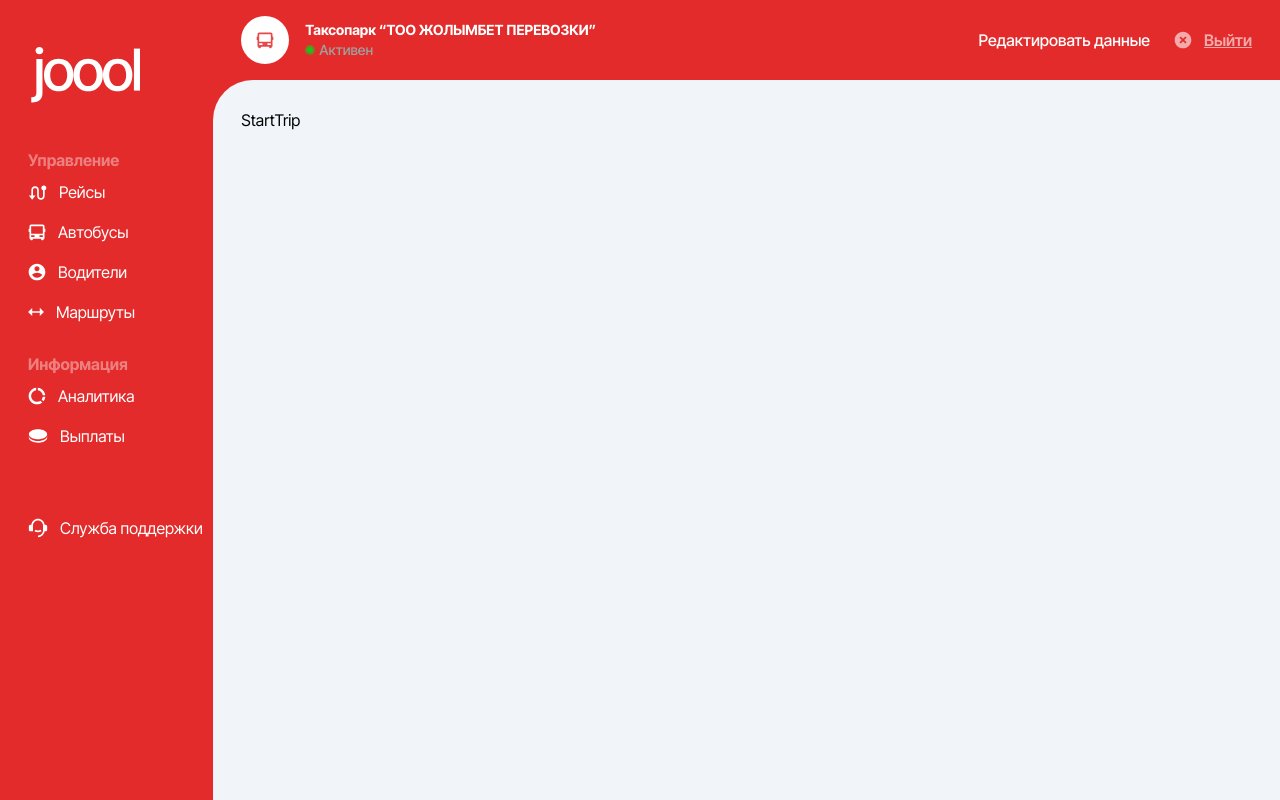
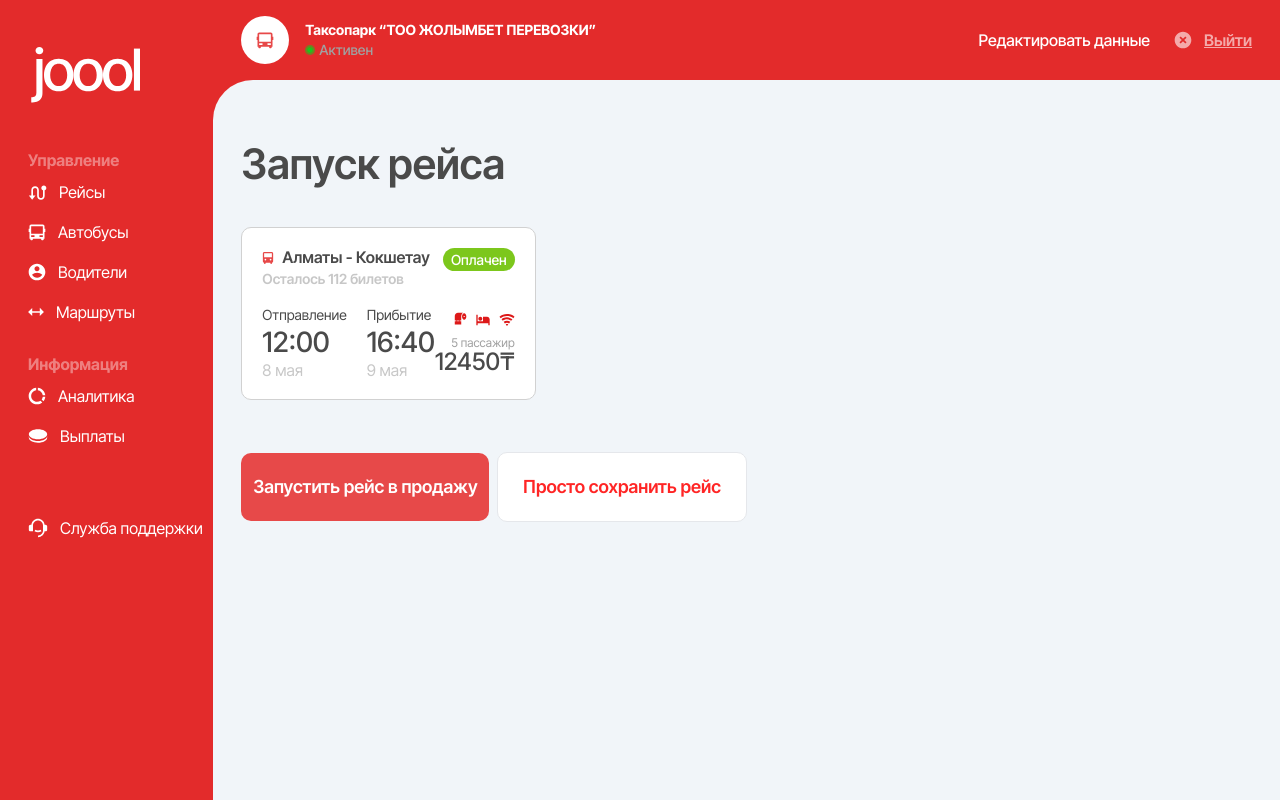
Before and after one commit to Arsik0153/kazbus, a Next.js app: page /admin/main/trips/start-trip in a window 1280 px wide. Built offline with nearby package versions, Linux system fonts and the light colour scheme.

Commit message:
start trip added

```diff
--- a/src/app/admin/main/trips/new-trip/_components/phaseB.tsx
+++ b/src/app/admin/main/trips/new-trip/_components/phaseB.tsx
@@ -4,6 +4,7 @@ import Ticket from '@/assets/admin/Ticket';
 import Button from '@/components/button';
 import Clock from '@/assets/admin/Clock';
 import WeekButtons from '@/app/admin/main/trips/new-trip/_components/WeekButtons';
+import Link from 'next/link';
 
 const PhaseB = () => {
     const [isWeekly, setIsWeekly] = useState(false); // Состояние для определения типа рейса
@@ -67,7 +68,9 @@ const PhaseB = () => {
                             Рейс проводится несколько раз в неделю
                         </button>
                     </div>
-                    <Button variant='secondary' className='mt-16'>Сохранить рейс</Button>
+                    <Link href="/admin/main/trips/start-trip">
+                        <Button variant='secondary' className='mt-16'>Сохранить рейс</Button>
+                    </Link>
                 </div>
                 {/* Правая колона старт */}
                 <div className="flex flex-col">
--- a/src/app/admin/main/trips/start-trip/page.tsx
+++ b/src/app/admin/main/trips/start-trip/page.tsx
@@ -1,9 +1,32 @@
 import React from 'react'
+import Trip from '@/components/trip';
+import Button from '@/components/button';
 
 const StartTrip = () => {
-  return (
-    <div>StartTrip</div>
-  )
+    return (
+        <div className='flex flex-col my-6'>
+            <p className="text-[42px] font-semibold text-[#4A4A4A]">Запуск рейса</p>
+            <div className="flex flex-wrap gap-5 mt-6 mb-11">
+                <Trip
+                    status="paid"
+                    town_one="Алматы"
+                    town_two="Кокшетау"
+                    departure="12:00"
+                    arrive="16:40"
+                    departure_date="8 мая"
+                    tickets={112}
+                    arriving_date={'9 мая'}
+                    passenger_amount={5}
+                    ticket_amount={12450}
+                />
+            </div>
+            <div className="flex flex-row gap-2 items-center w-1/2">
+                <Button variant='secondary'>Запустить рейс в продажу</Button>
+                <Button variant='primary'>Просто сохранить рейс</Button>
+
+            </div>
+        </div>
+    )
 }
 
 export default StartTrip;
```
